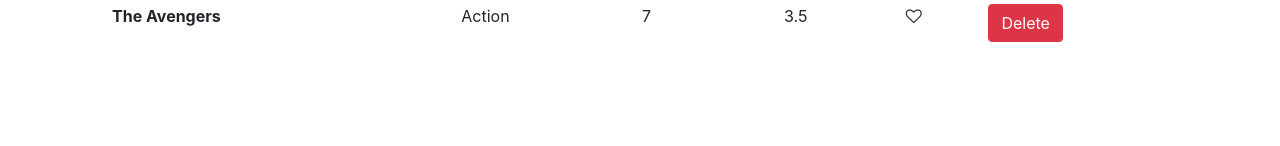
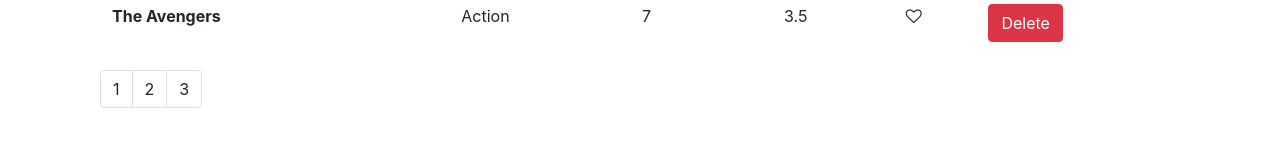
Before and after one commit to hazim0001/vidly, a React (Create React App) app: page / in a window 1280 px wide. Shown: the part 651-797 px from the top of the page. Built offline with nearby package versions, Linux system fonts and the light colour scheme.

Commit message:
added pagination

```diff
--- a/package.json
+++ b/package.json
@@ -8,6 +8,7 @@
     "@testing-library/user-event": "^12.1.10",
     "bootstrap": "^4.1.1",
     "font-awesome": "^4.7.0",
+    "lodash": "^4.17.10",
     "react": "^17.0.2",
     "react-dom": "^17.0.2",
     "react-scripts": "4.0.3",
--- /dev/null
+++ b/src/components/common/pagination.jsx
@@ -0,0 +1,26 @@
+import React from "react";
+import _ from "lodash";
+
+const Pagination = (props) => {
+  const { pageSize, onPageChange, currentPage, itemsCount } = props;
+  console.log(currentPage);
+  const pagesCount = Math.ceil(itemsCount / pageSize);
+  if (pagesCount === 1) return null;
+  const pages = _.range(1, pagesCount + 1);
+
+  return (
+    <nav>
+      <ul className="pagination">
+        {pages.map((page) => (
+          <li key={page} className="page-item">
+            <a className="page-link" onClick={() => onPageChange(page)}>
+              {page}
+            </a>
+          </li>
+        ))}
+      </ul>
+    </nav>
+  );
+};
+
+export default Pagination;
--- a/src/components/movies.jsx
+++ b/src/components/movies.jsx
@@ -1,18 +1,22 @@
 import React, { Component } from "react";
-import Like from "./common/like"
+import Like from "./common/like";
 import {
   getMovies,
   deleteMovie,
 } from "../Starter Code/services/fakeMovieService";
+import Pagination from "./common/pagination";
 
 class Movies extends Component {
   constructor() {
     super();
     this.handleDelete = this.handleDelete.bind(this);
     this.handleLike = this.handleLike.bind(this);
+    this.handlePageChange = this.handlePageChange.bind(this);
   }
   state = {
     movies: getMovies(),
+    pageSize: 4,
+    currentPage: 1,
   };
 
   addLiked() {
@@ -35,6 +39,9 @@ class Movies extends Component {
     movies[index].movie.liked = !movies[index].movie.liked;
     this.setState({ movies });
   }
+  handlePageChange(page) {
+    this.setState({ currentPage: page });
+  }
 
   moviesList() {
     // console.log(this.state.movies);
@@ -45,7 +52,7 @@ class Movies extends Component {
         <td>{movie.numberInStock}</td>
         <td>{movie.dailyRentalRate}</td>
         <td onClick={() => this.handleLike({ movie })}>
-          <Like movie={movie}/>
+          <Like movie={movie} />
         </td>
         <td>
           <button
@@ -84,8 +91,18 @@ class Movies extends Component {
   }
 
   render() {
-    // console.log(this.state.movies);
-    return <main className="container mt-5">{this.conditionalMovies()}</main>;
+    const { pageSize, movies, currentPage } = this.state;
+    return (
+      <main className="container mt-5">
+        {this.conditionalMovies()}
+        <Pagination
+          itemsCount={movies.length}
+          pageSize={pageSize}
+          onPageChange={this.handlePageChange}
+          currentPage={currentPage}
+        />
+      </main>
+    );
   }
 }
 
```
Also changed, not shown: 2 other files (tests, documents, lock files or other folders).
